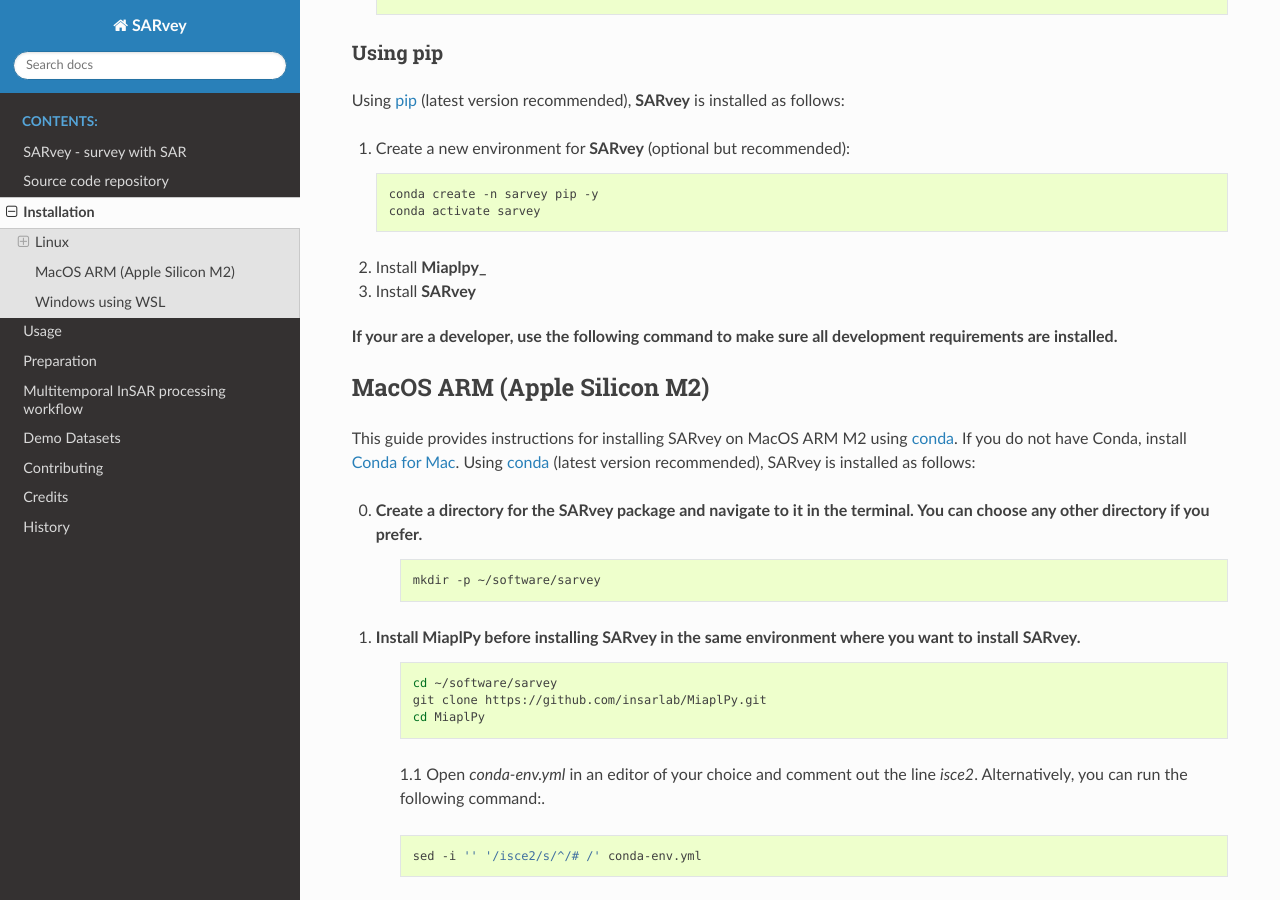
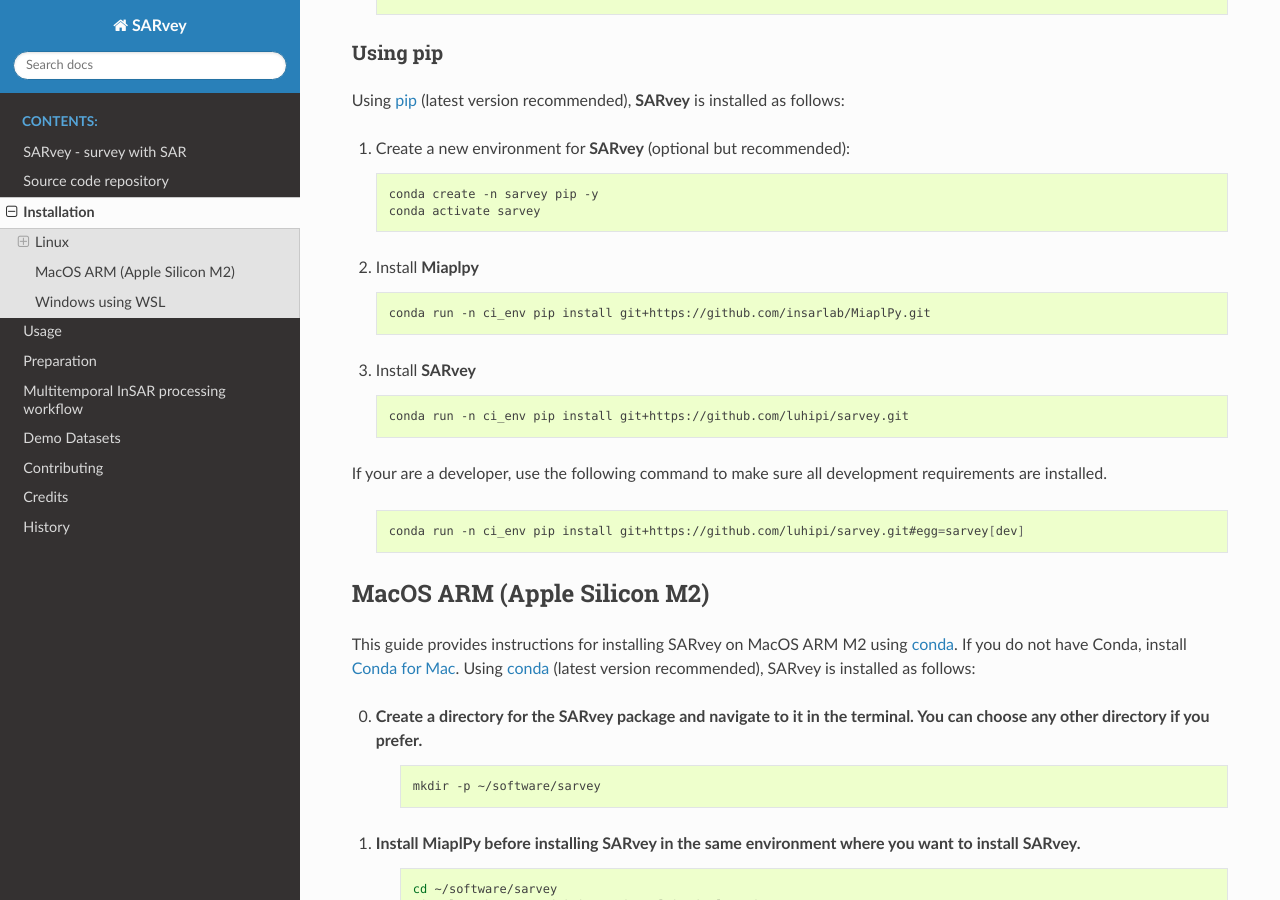
Before and after one commit to luhipi/sarvey, a Sphinx documentation site: the page built from docs/installation.rst, in a window 1280 px wide and 900 px high, scrolled down 1228 px. Built offline with Sphinx 7.4.7 and the Read the Docs theme 3.1.0, drawn with Linux system fonts in a browser that asks for light colours; pages that are not in the unit, such as notebooks, are missing from menus.

Commit message:
Update installation.rst

```diff
--- a/docs/installation.rst
+++ b/docs/installation.rst
@@ -83,19 +83,23 @@
     conda create -n sarvey pip -y
     conda activate sarvey
 
-2. Install **Miaplpy_**
+2. Install **Miaplpy**
 
    .. code-block:: bash
+
     conda run -n ci_env pip install git+https://github.com/insarlab/MiaplPy.git
 
 3. Install **SARvey**
 
    .. code-block:: bash
+
     conda run -n ci_env pip install git+https://github.com/luhipi/sarvey.git
 
 
 If your are a developer, use the following command to make sure all development requirements are installed.
+
     .. code-block:: bash
+
      conda run -n ci_env pip install git+https://github.com/luhipi/sarvey.git#egg=sarvey[dev]
 
 
```
